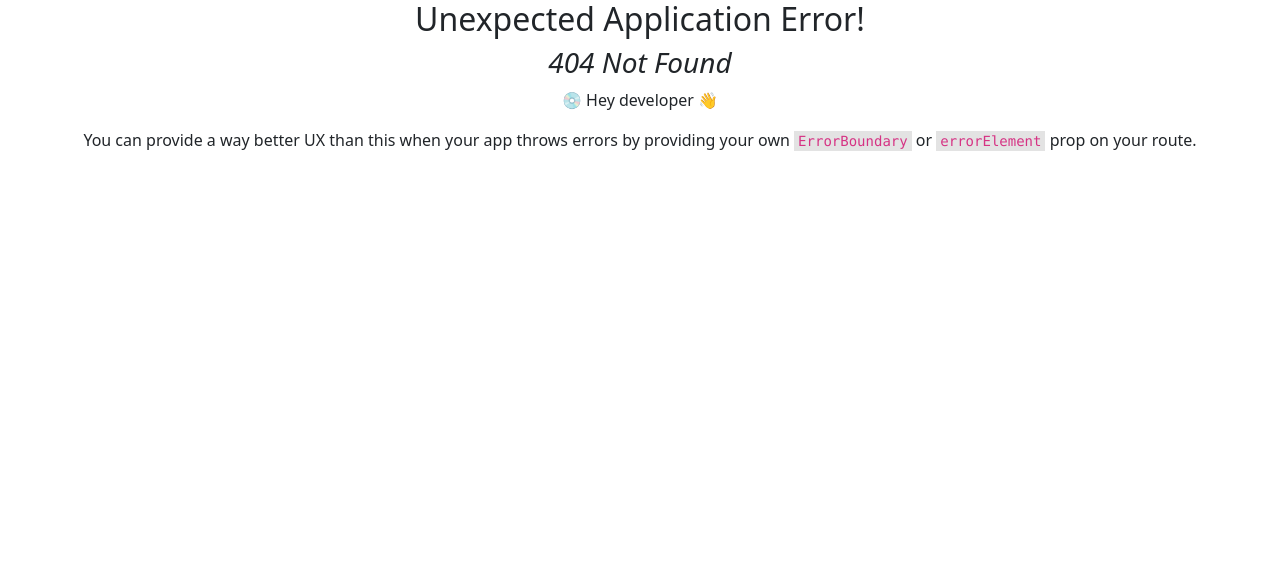
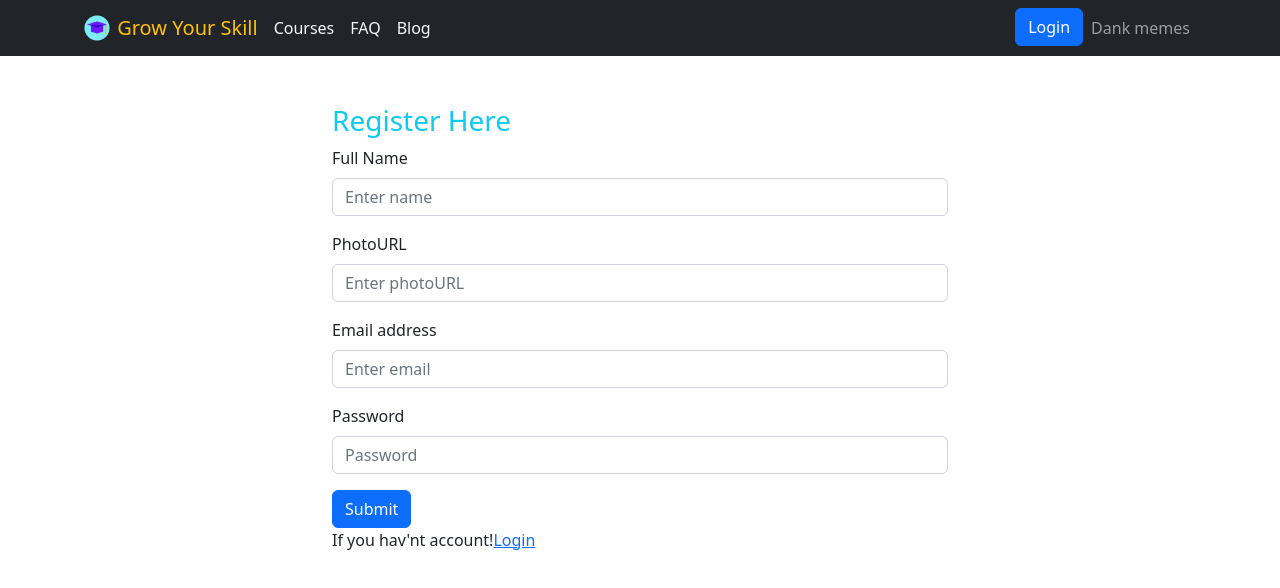
Before and after one commit to siam50/grow_your_skill_client_side, a React (Create React App) app: page /register in a window 1280 px wide. Before the commit this address had no page. Shown: the top 588 px of the page. Built offline with nearby package versions, Linux system fonts and the light colour scheme.

Commit message:
login form Complete

```diff
--- /dev/null
+++ b/src/components/Login/Login.js
@@ -0,0 +1,44 @@
+import React from 'react';
+import { Container } from 'react-bootstrap';
+import Button from 'react-bootstrap/Button';
+import Form from 'react-bootstrap/Form';
+import { Link } from 'react-router-dom';
+import { FaGithub, FaGoogle, IconName } from "react-icons/fa";
+
+const Login = () => {
+
+    const handleSubmit = (event) => {
+        event.preventDefault();
+        const form = event.target;
+        const email = form.email.value;
+        const password = form.password.value;
+        console.log(email, password)
+    }
+
+    return (
+        <Container className='w-50 mx-auto text-start mt-5'>
+            <Form onSubmit={handleSubmit}>
+                <h3 className='text-info'>Login Here</h3>
+                <Form.Group className="mb-3" controlId="formBasicEmail">
+                    <Form.Label>Email address</Form.Label>
+                    <Form.Control name='email' type="email" placeholder="Enter email" required />
+                </Form.Group>
+
+                <Form.Group className="mb-3" controlId="formBasicPassword">
+                    <Form.Label>Password</Form.Label>
+                    <Form.Control name='password' type="password" placeholder="Password" required />
+                </Form.Group>
+                <Button variant="primary" type="submit">
+                    Submit
+                </Button>
+            </Form>
+            <div className='my-3'>
+                <Button className='me-3' variant="outline-dark"><FaGoogle></FaGoogle> Google</Button>
+                <Button variant="outline-dark"><FaGithub></FaGithub> Github</Button>
+            </div>
+            <Form.Label>If you hav'nt account!<Link to='/register'>Register</Link></Form.Label>
+        </Container>
+    );
+};
+
+export default Login;
--- /dev/null
+++ b/src/components/Register/Register.js
@@ -0,0 +1,48 @@
+import React from 'react';
+import { Container } from 'react-bootstrap';
+import Button from 'react-bootstrap/Button';
+import Form from 'react-bootstrap/Form';
+import { Link } from 'react-router-dom';
+
+const Register = () => {
+    const handleSubmit = (event) => {
+        event.preventDefault();
+        const form = event.target;
+        const name = form.name.value;
+        const photoURL = form.photoURL.value;
+        const email = form.email.value;
+        const password = form.password.value;
+        console.log(name, photoURL, email, password)
+    }
+
+    return (
+        <Container className='w-50 mx-auto text-start mt-5'>
+            <Form onSubmit={handleSubmit}>
+                <h3 className='text-info'>Register Here</h3>
+                <Form.Group className="mb-3" controlId="formBasicName">
+                    <Form.Label>Full Name</Form.Label>
+                    <Form.Control name='name' type="text" placeholder="Enter name" required />
+                </Form.Group>
+                <Form.Group className="mb-3" controlId="formBasicPhoto">
+                    <Form.Label>PhotoURL</Form.Label>
+                    <Form.Control name='photoURL' type="text" placeholder="Enter photoURL" required />
+                </Form.Group>
+                <Form.Group className="mb-3" controlId="formBasicEmail">
+                    <Form.Label>Email address</Form.Label>
+                    <Form.Control name='email' type="email" placeholder="Enter email" required />
+                </Form.Group>
+
+                <Form.Group className="mb-3" controlId="formBasicPassword">
+                    <Form.Label>Password</Form.Label>
+                    <Form.Control name='password' type="password" placeholder="Password" required />
+                </Form.Group>
+                <Button variant="primary" type="submit">
+                    Submit
+                </Button>
+            </Form>
+            <Form.Label>If you hav'nt account!<Link to='/login'>Login</Link></Form.Label>
+        </Container>
+    );
+};
+
+export default Register;
--- a/src/components/Shared/Header/Header.js
+++ b/src/components/Shared/Header/Header.js
@@ -1,4 +1,5 @@
 import React from 'react';
+import { Button } from 'react-bootstrap';
 import Container from 'react-bootstrap/Container';
 import Nav from 'react-bootstrap/Nav';
 import Navbar from 'react-bootstrap/Navbar';
@@ -30,7 +31,7 @@
                             <Link className='me-lg-3 text-decoration-none text-light' to='/blog'>Blog</Link>
                         </Nav>
                         <Nav>
-                            <Nav.Link href="#deets">More deets</Nav.Link>
+                            <Link to='/login'><Button variant="primary">Login</Button></Link>
                             <Nav.Link eventKey={2} href="#memes">
                                 Dank memes
                             </Nav.Link>
```
Also changed, not shown: src/Routes/Routes/Routes.js (+10 -0 lines).
